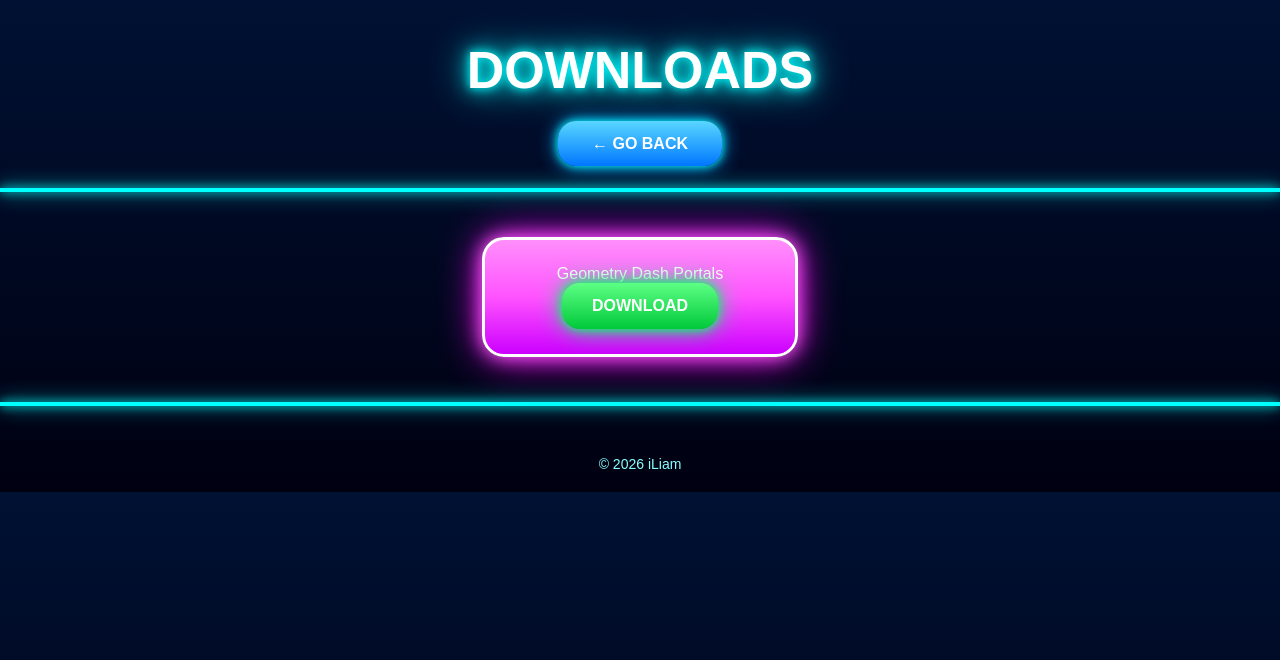
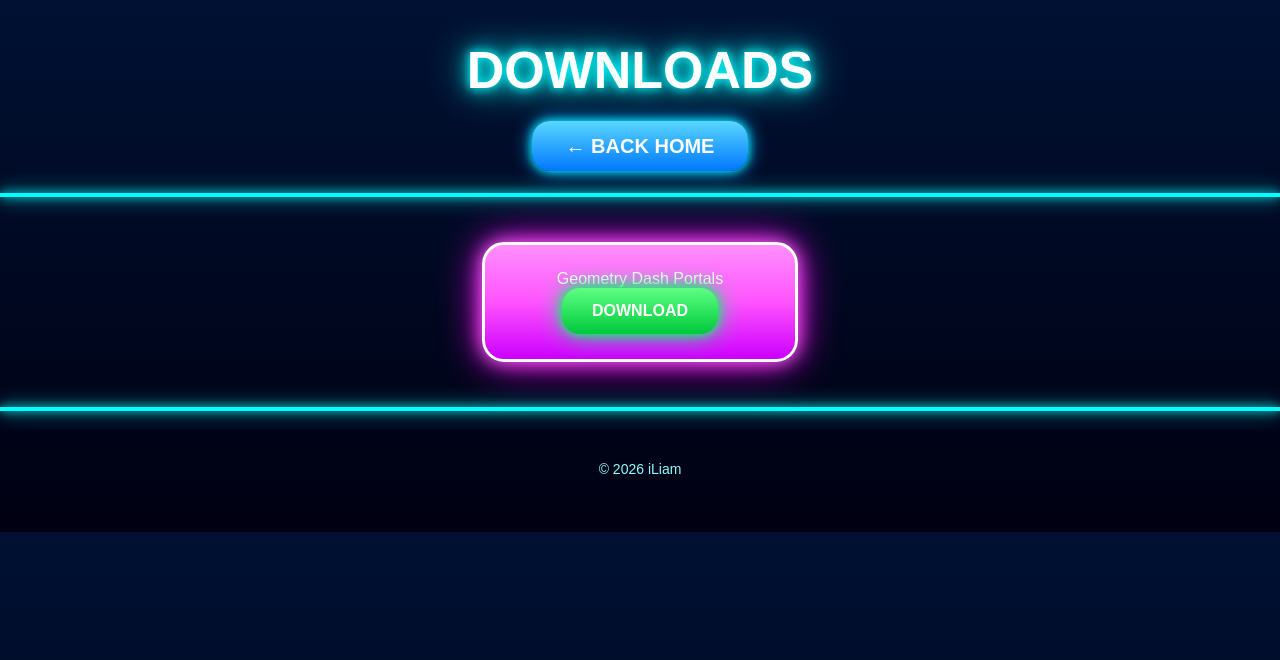
Before and after one commit to iLiam4388/iLiam4388.github.io, a plain HTML site: page downloads.html in a window 1280 px wide. Drawn offline with Linux system fonts and the light colour scheme.

Commit message:
Update downloads.html

```diff
--- a/downloads.html
+++ b/downloads.html
@@ -28,24 +28,32 @@
 }
 
 /* GO BACK BUTTON */
-
 .top-button{
     text-align:center;
     margin-top:20px;
     margin-bottom:35px;
 }
 
-.top-button a{
+.back-btn{
+
     text-decoration:none;
 
     padding:14px 34px;
 
     border-radius:18px;
 
-    background:linear-gradient(to bottom,#59d7ff,#0077ff);
+    background:
+    linear-gradient(
+        to bottom,
+        #59d7ff,
+        #0077ff
+    );
 
     color:white;
+
     font-weight:bold;
+
+    font-size:20px;
 
     box-shadow:
         0 0 10px cyan,
@@ -54,10 +62,9 @@
     transition:0.2s;
 }
 
-.top-button a:hover{
+.back-btn:hover{
     transform:scale(1.05);
 }
-
 /* CYAN DIVIDER */
 
 .divider{
@@ -180,9 +187,11 @@
 <h1 class="page-title">DOWNLOADS</h1>
 
 <div class="top-button">
-<a href="index.html">← GO BACK</a>
+<div class="top-button">
+    <a href="index.html" class="back-btn">
+        ← BACK HOME
+    </a>
 </div>
-
 <div class="divider"></div>
 
 <div class="download-grid">
```
